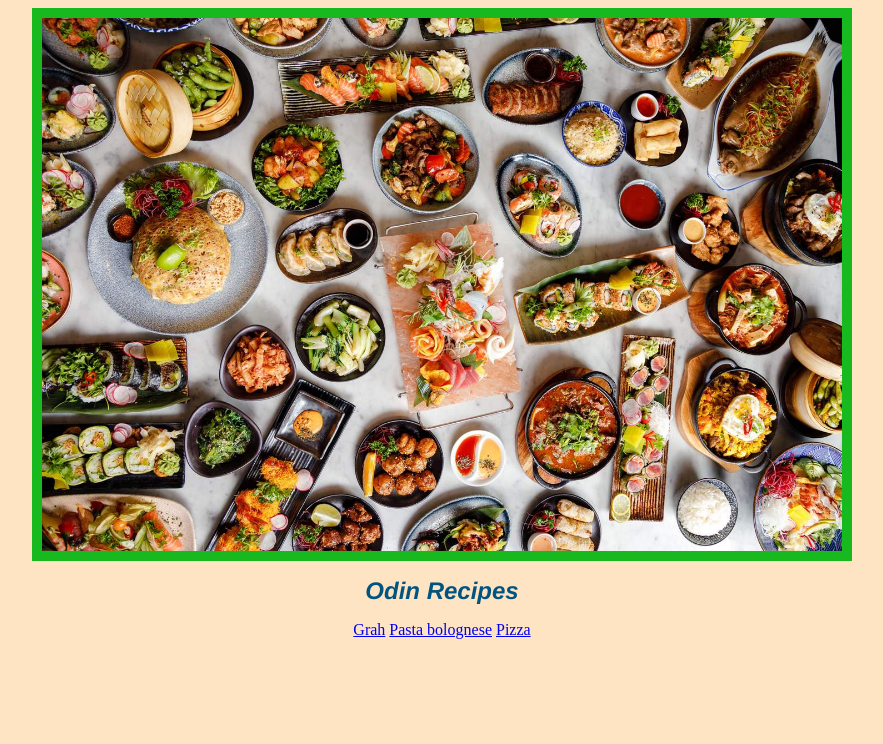
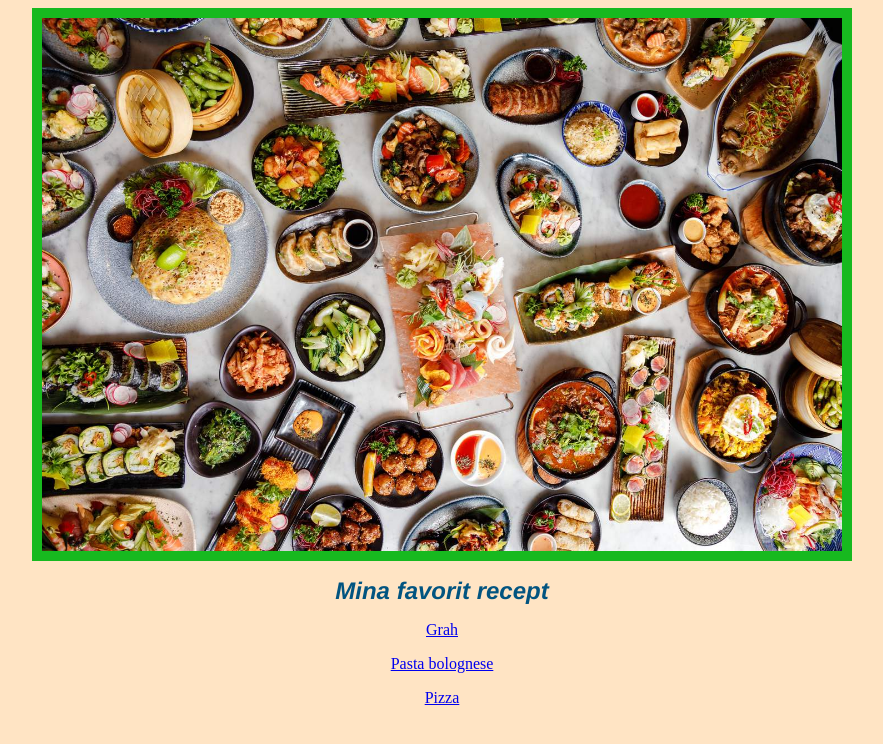
Before and after one commit to Menaid/odin-recipes, a plain HTML site: page index.html in a window 1280 px wide. Shown: the whole page, without its empty margins (198-1081 px from the left). Drawn offline with Linux system fonts and the light colour scheme.

Commit message:
Vacation

```diff
--- a/index.html
+++ b/index.html
@@ -9,11 +9,12 @@
 </head>
 <body>
     <img src="img/food.jpg" width="800px" height="auto" class="center" alt="A picture of different kinds of food">
-    <h1><em>Odin Recipes</em></h1>
+    <h1><em>Mina favorit recept</em></h1>
     <div class="links">
-    <a href="recipes/grah.html">Grah</a>
-    <a href="recipes/pastabolognese.html">Pasta bolognese</a>
-    <a href="recipes/pizza.html">Pizza</a>
-</div>
+
+        <p> <a href="recipes/grah.html">Grah</a> </p>
+            <p> <a href="recipes/pastabolognese.html">Pasta bolognese</a> </p>
+                <p> <a href="recipes/pizza.html">Pizza</a> </p>
+
 </body>
 </html>
--- a/pizzastyle.css
+++ /dev/null
@@ -1,3 +0,0 @@
-body {
-    background-color: cornflowerblue;
-}
```
